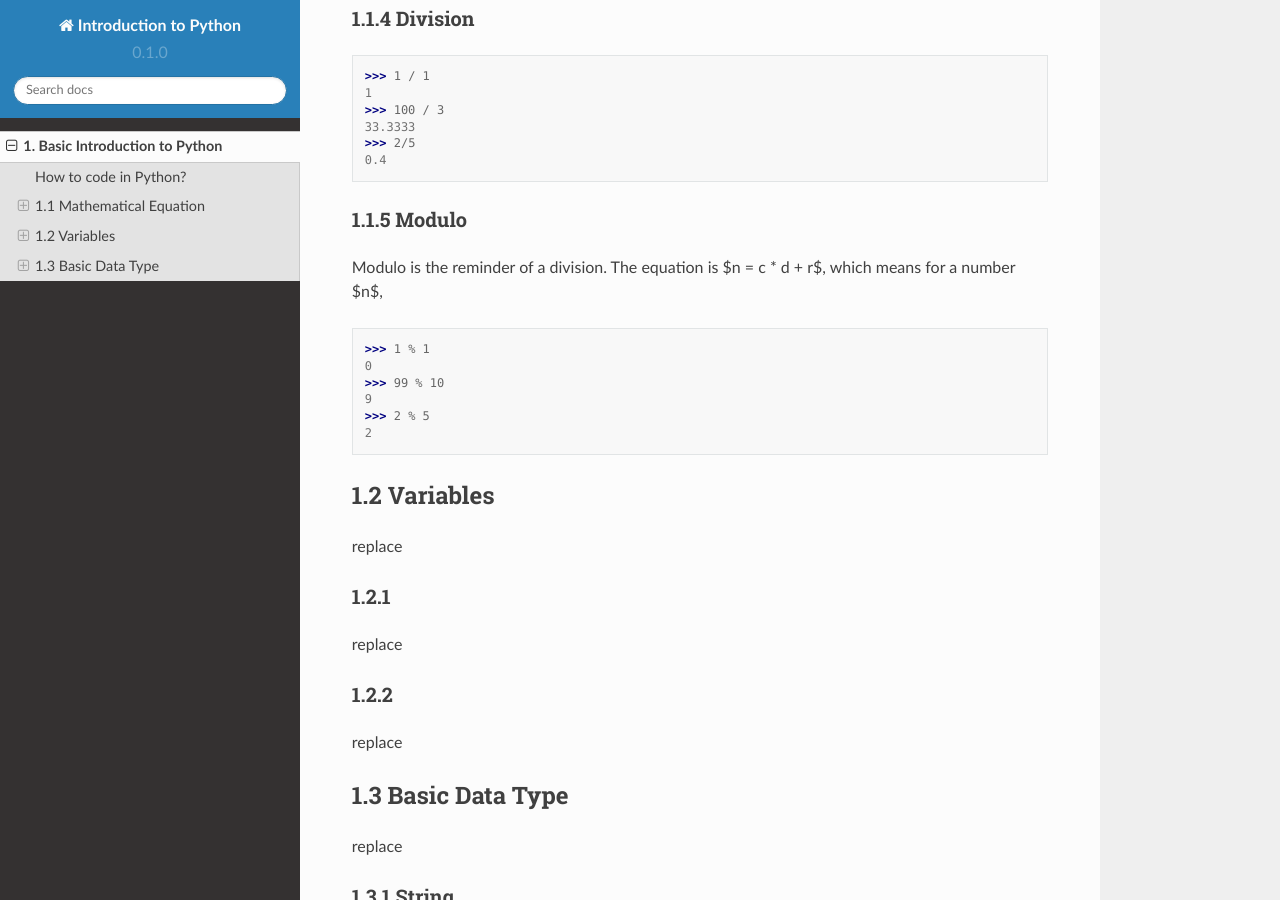
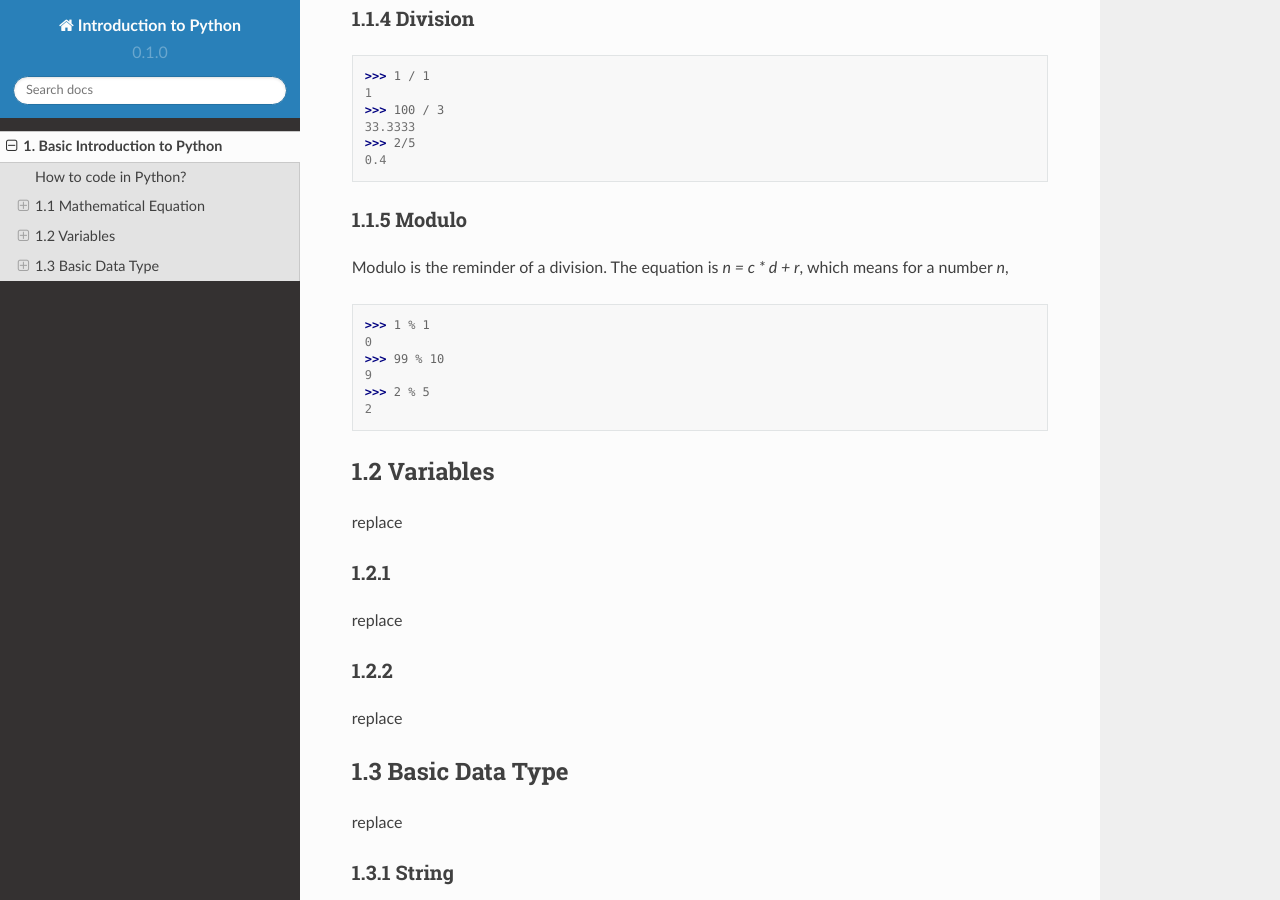
Before and after one commit to ellsafiorenza/python-materials, a Sphinx documentation site: the page built from docs/source/module001.rst, in a window 1280 px wide and 900 px high, scrolled down 1289 px. Built offline with Sphinx 7.4.7 and the Read the Docs theme 2.0.0, drawn with Linux system fonts in a browser that asks for light colours; part of the change alters nothing that is shown.

```diff
--- a/docs/source/module001.rst
+++ b/docs/source/module001.rst
@@ -1,6 +1,3 @@
-.. role:: raw-math(raw)
-    :format: latex html
-
 1. Basic Introduction to Python
 ===============================
 
@@ -72,7 +69,7 @@ Multiplication in Python uses `asteric (*)`.
 1.1.5 Modulo
 ~~~~~~~~~~~~
 
-Modulo is the reminder of a division. The equation is :raw-math:`$n = c * d + r$`, which means for a number :raw-math:`$n$`,
+Modulo is the reminder of a division. The equation is `n = c * d + r`, which means for a number `n`,
 
 >>> 1 % 1
 0
```
